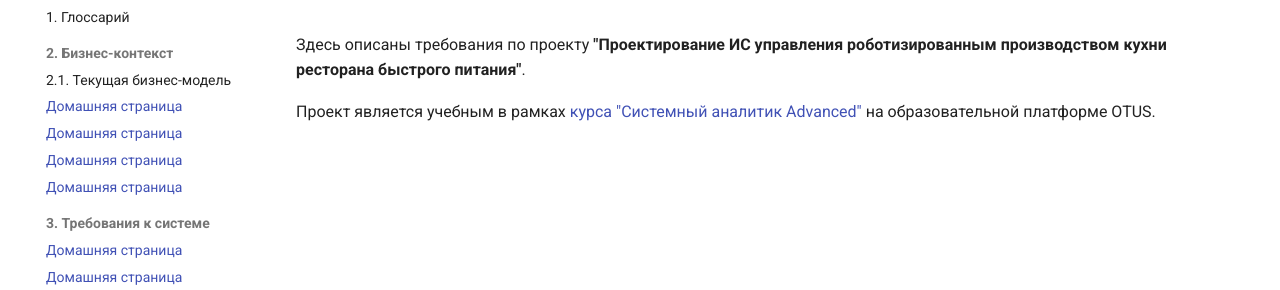
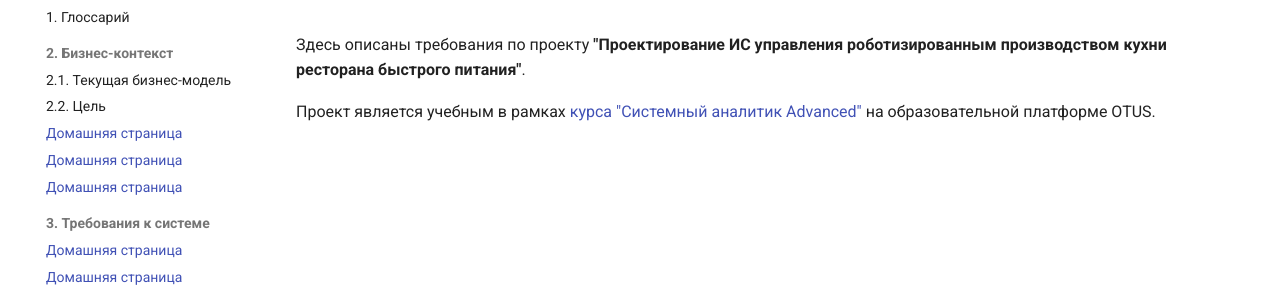
Before and after one commit to TenitilovaD/OTUS_SA_OnlyRobots, an MkDocs documentation site: the page built from docs/index.md, in a window 1280 px wide. Shown: the part 148-438 px from the top of the page. Built offline with MkDocs 1.6.1 and Material for MkDocs 9.7.7, drawn with Linux system fonts in a browser that asks for light colours; some of the changed lines change nothing that is shown.

Commit message:
Update mkdocs.yml

```diff
--- a/mkdocs.yml
+++ b/mkdocs.yml
@@ -14,7 +14,7 @@ nav:
   - 1. Глоссарий: glossary.md
   - 2. Бизнес-контекст:
     - 2.1. Текущая бизнес-модель: current_business_model.md
-    - 2.2. Цель: index.md
+    - 2.2. Цель: goal.md
     - 2.3. Метрики: index.md
     - 2.4. Бизнес-процессы: index.md
     - 2.5. Границы проекта: index.md
```
